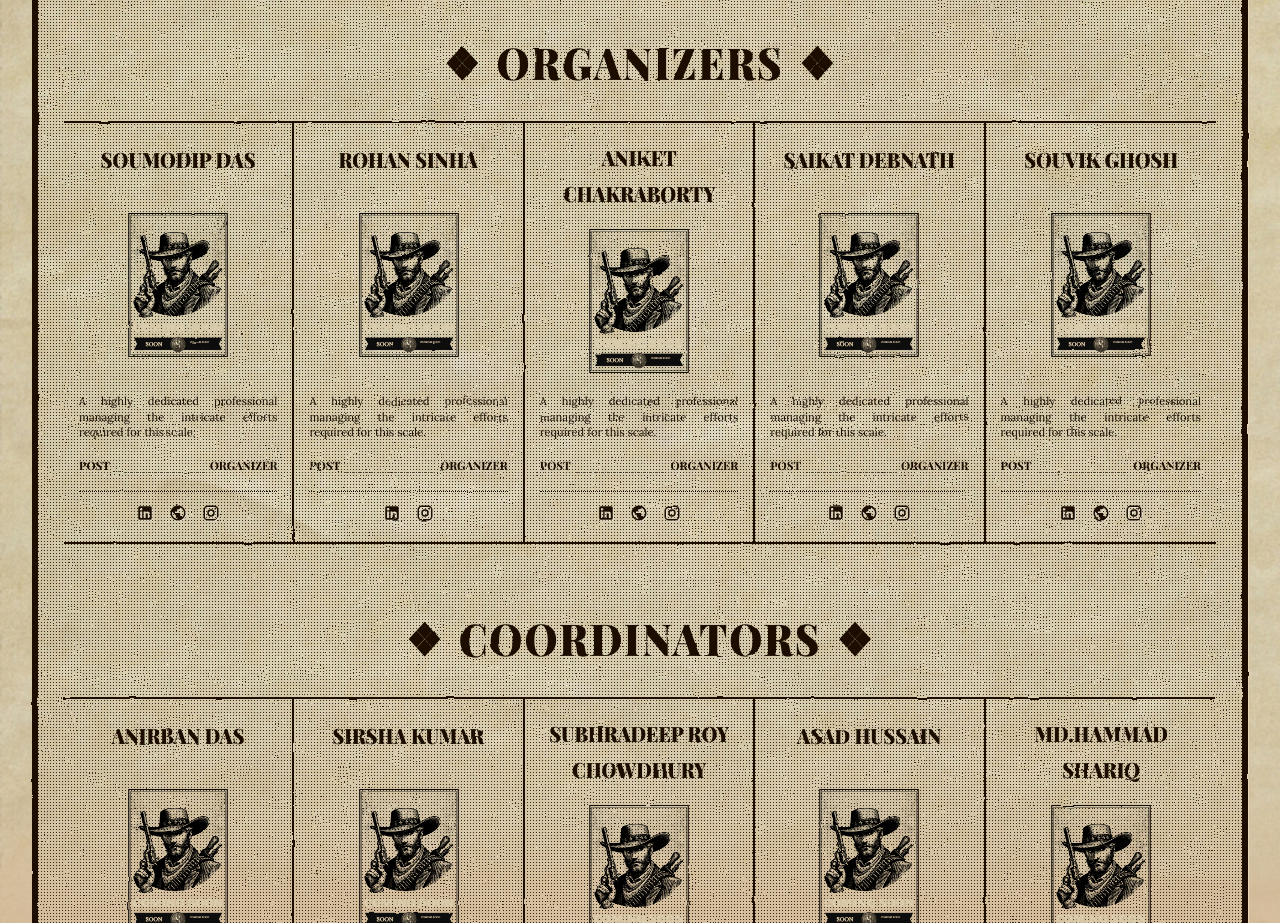
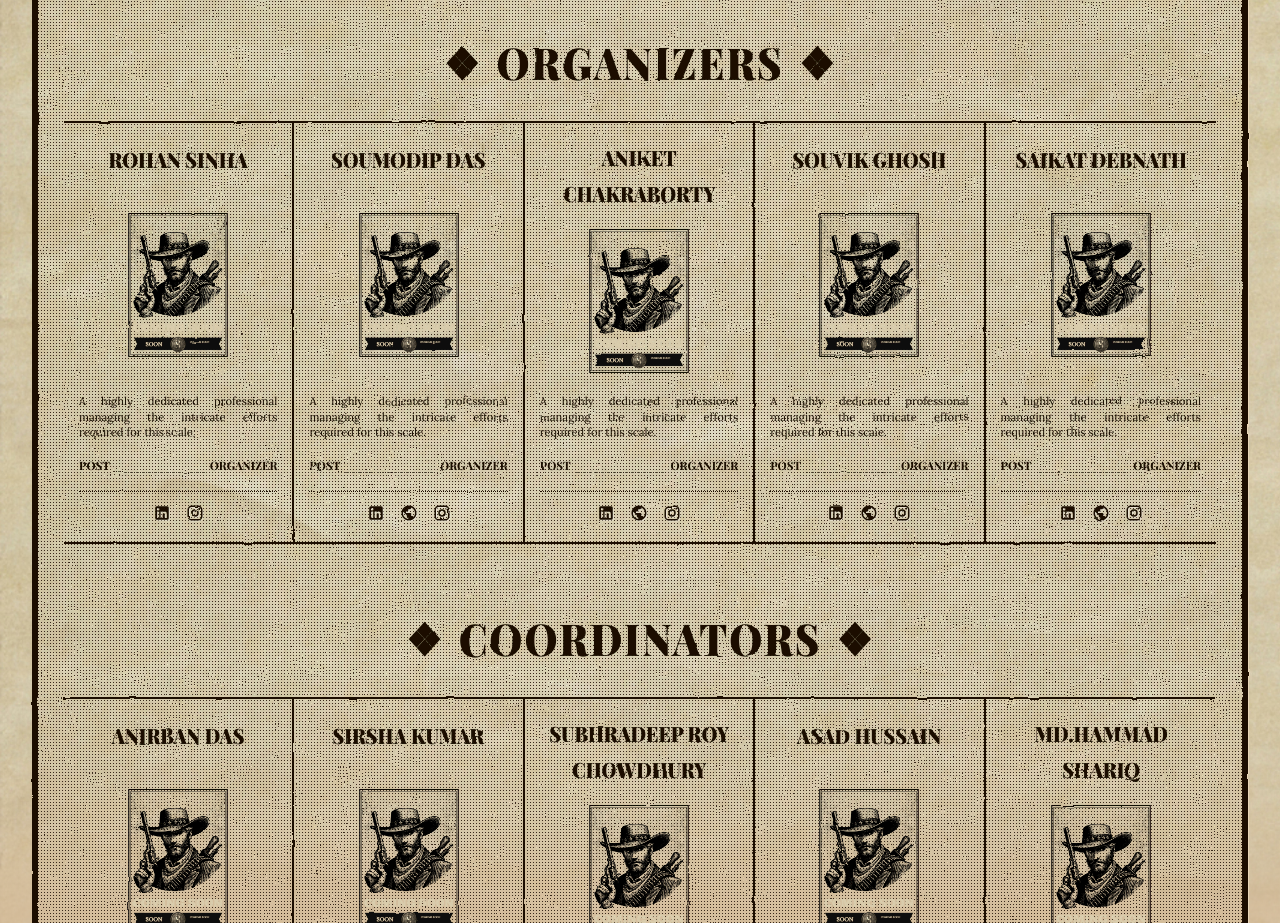
Before and after one commit to A-N-I-KET/Hackolution2k26, a React (Vite) app: page / in a window 1280 px wide. Shown: the part 8180-9103 px from the top of the page. Built offline with nearby package versions, Linux system fonts and the light colour scheme; a web font is replaced by a local one.

Commit message:
something

```diff
--- a/src/components/Team.jsx
+++ b/src/components/Team.jsx
@@ -1,11 +1,11 @@
 import React, { useEffect, useRef } from 'react';
 
 const organizers = [
+    { name: 'ROHAN SINHA', role: 'Organizer', imgSrc: '/assets/teamimage.png', linkedin: 'https://www.linkedin.com/in/rohan-sinha-0b926225a/', portfolio: '', instagram: 'https://www.instagram.com/_the_rohan_sinha' },
     { name: 'SOUMODIP DAS', role: 'Organizer', imgSrc: '/assets/teamimage.png', linkedin: '#', portfolio: '#', instagram: '#' },
-    { name: 'ROHAN SINHA', role: 'Organizer', imgSrc: '/assets/teamimage.png', linkedin: 'https://www.linkedin.com/in/rohan-sinha-0b926225a/', portfolio: '', instagram: 'https://www.instagram.com/_the_rohan_sinha' },
     { name: 'ANIKET CHAKRABORTY', role: 'Organizer', imgSrc: '/assets/teamimage.png', linkedin: 'https://www.linkedin.com/in/aniketchakrabortydev/', portfolio: 'https://www.aniketchakrabortydev.in/', instagram: 'https://www.instagram.com/its_aniket_btw' },
+    { name: 'SOUVIK GHOSH', role: 'Organizer', imgSrc: '/assets/teamimage.png', linkedin: 'https://www.linkedin.com/in/souvik-ghosh-1bb26a282/', portfolio: 'https://www.devsouvik.in/', instagram: 'https://www.instagram.com/souvik___05' },
     { name: 'SAIKAT DEBNATH', role: 'Organizer', imgSrc: '/assets/teamimage.png', linkedin: 'https://www.linkedin.com/in/heyysaikat/', portfolio: 'https://heyysaikat.in/', instagram: 'https://www.instagram.com/heyysaikat' },
-    { name: 'SOUVIK GHOSH', role: 'Organizer', imgSrc: '/assets/teamimage.png', linkedin: 'https://www.linkedin.com/in/souvik-ghosh-1bb26a282/', portfolio: 'https://www.devsouvik.in/', instagram: 'https://www.instagram.com/souvik___05' },
 ];
 
 const coordinators = [
```
